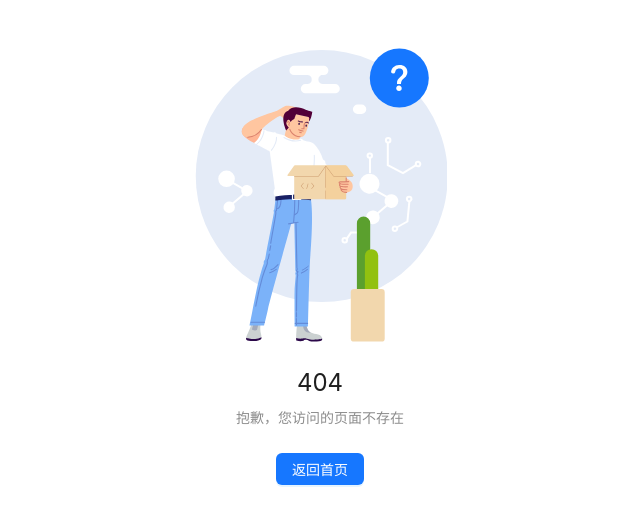
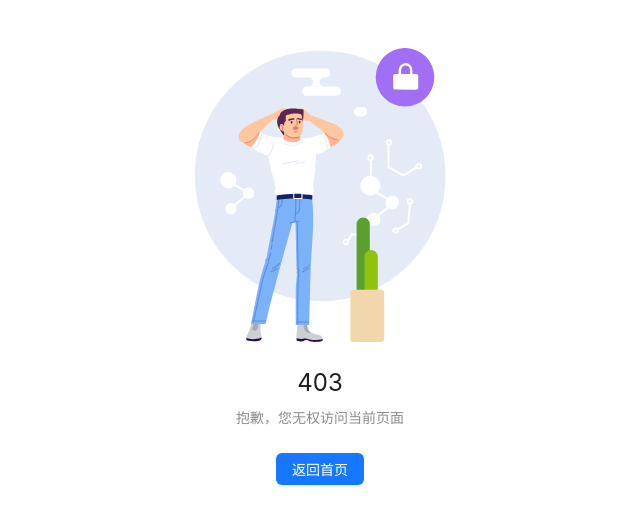
Before and after one commit to IceDanielC/intelligent-mark-platform, a React (Vite) app: page /403 in a window 1280 px wide. Before the commit this address had no page. Shown: the top 526 px of the page, without its empty margins (320-960 px from the left). Built offline with nearby package versions, Linux system fonts and the light colour scheme.

Commit message:
ADD: 路由鉴权

```diff
--- a/src/layouts/ManageLayout.tsx
+++ b/src/layouts/ManageLayout.tsx
@@ -18,7 +18,7 @@ import { useMenuStore } from '@/store/useMenuStore'
 
 const { Sider, Content, Footer } = Layout
 
-const Header = () => {
+const Header: React.FC = () => {
   const {
     token: { colorBgContainer }
   } = theme.useToken()
@@ -76,10 +76,22 @@ const ManageLayout: React.FC = () => {
   } = theme.useToken()
   const location = useLocation()
   const { menus, fetchMenus } = useMenuStore()
+  const navigate = useNavigate()
 
+  // 路由鉴权
   useEffect(() => {
     fetchMenus()
-  }, [])
+
+    if (menus.length > 0) {
+      if (
+        !menus.includes(
+          location.pathname.match(/(?<=(manage\/))[^/]+/)?.[0] ?? ''
+        )
+      ) {
+        navigate('/403')
+      }
+    }
+  }, [location.pathname, menus])
 
   function getSeletedKeys() {
     return location.pathname.slice(8).split('/')
--- /dev/null
+++ b/src/pages/UnAuthorize.tsx
@@ -0,0 +1,21 @@
+import { useNavigate } from 'react-router-dom'
+import { Result, Button } from 'antd'
+
+const UnAuthorize: React.FC = () => {
+  const nav = useNavigate()
+
+  return (
+    <Result
+      status="403"
+      title="403"
+      subTitle="抱歉，您无权访问当前页面"
+      extra={
+        <Button type="primary" onClick={() => nav('/')}>
+          返回首页
+        </Button>
+      }
+    ></Result>
+  )
+}
+
+export default UnAuthorize
--- a/src/pages/home/Home.tsx
+++ b/src/pages/home/Home.tsx
@@ -19,9 +19,7 @@ const Home: React.FC = () => {
             shape="round"
             onClick={() =>
               navigator(
-                localStorage.getItem('user/info')
-                  ? '/manage/dashboard'
-                  : LOGIN_PATHNAME
+                localStorage.getItem('user/info') ? '/manage' : LOGIN_PATHNAME
               )
             }
             style={{ padding: '0 2rem' }}
--- a/src/router/index.tsx
+++ b/src/router/index.tsx
@@ -11,6 +11,7 @@ import ManageLayout from '@/layouts/ManageLayout'
 import Home from '@/pages/home/Home'
 import Login from '@/pages/login/Login'
 import NotFound from '../pages/NotFound'
+import UnAuthorize from '../pages/UnAuthorize'
 
 const UserManagement = lazy(() => import('@/pages/authority/UserManagement'))
 const RoleManagement = lazy(() => import('@/pages/authority/RoleManagement'))
@@ -71,7 +72,7 @@ const routes = [
     children: [
       {
         index: true,
-        loader: () => redirect('/manage/dashboard')
+        loader: () => redirect('/manage/dataset/my-dataset')
       },
       {
         path: 'auth-management/user',
@@ -128,6 +129,10 @@ const routes = [
     ]
   },
   {
+    path: '/403',
+    element: <UnAuthorize />
+  },
+  {
     path: '*', // 404 路由配置
     element: <NotFound />
   }
```
